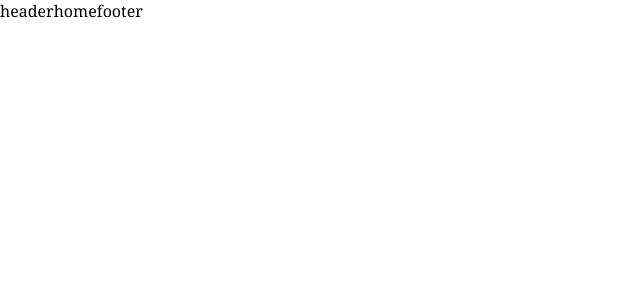
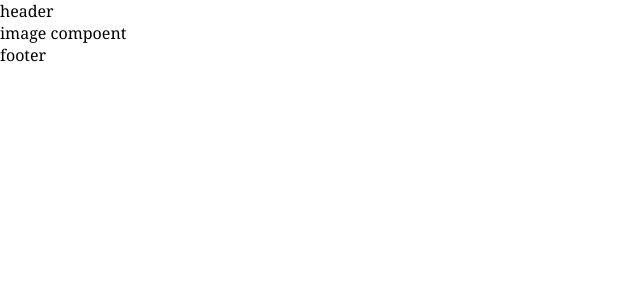
Before and after one commit to hwt75/tandu-frontend, a React (Create React App) app: page / in a window 1280 px wide. Shown: the top 300 px of the page, without its empty margins (0-640 px from the left). Built offline with nearby package versions, Linux system fonts and the light colour scheme.

Commit message:
update component

```diff
--- /dev/null
+++ b/src/components/imageCard/index.jsx
@@ -0,0 +1,14 @@
+import * as React from 'react';
+import './index.scss';
+
+export const Component = () => {
+    return (
+        <>
+        <div className=''>
+            image compoent
+        </div>
+        </>
+    )
+}
+
+export const ImageCardComponent = Component;
--- a/src/pages/home/home.jsx
+++ b/src/pages/home/home.jsx
@@ -1,9 +1,10 @@
 import * as React from "react";
 import './index.scss';
+import { ImageCardComponent } from "../../components/imageCard";
 const Home = () => {
     return(
         <>
-        home
+        <ImageCardComponent/>
         </>
     )
 }
```
Also changed, not shown: src/components/imageCard/index.scss (added).
